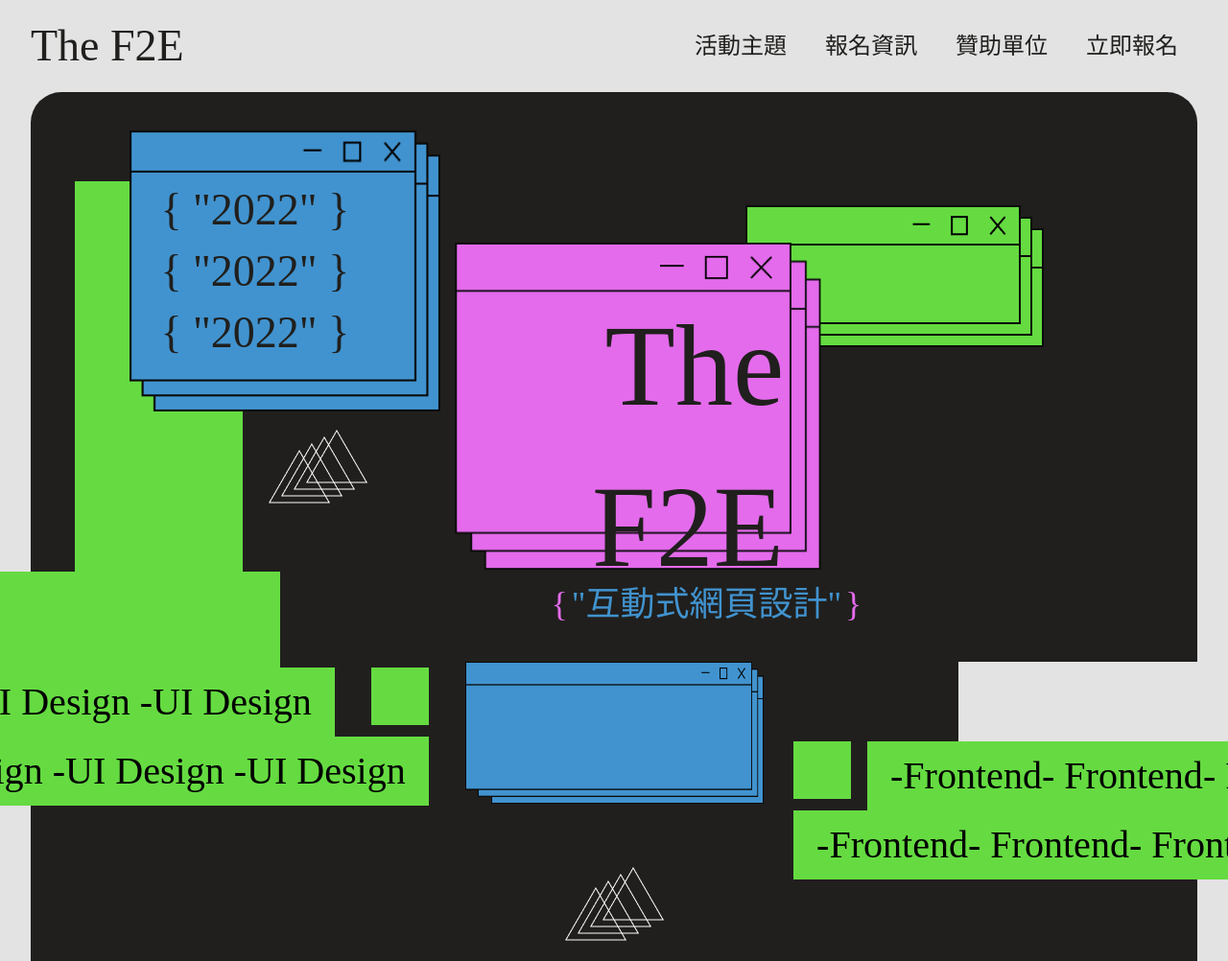
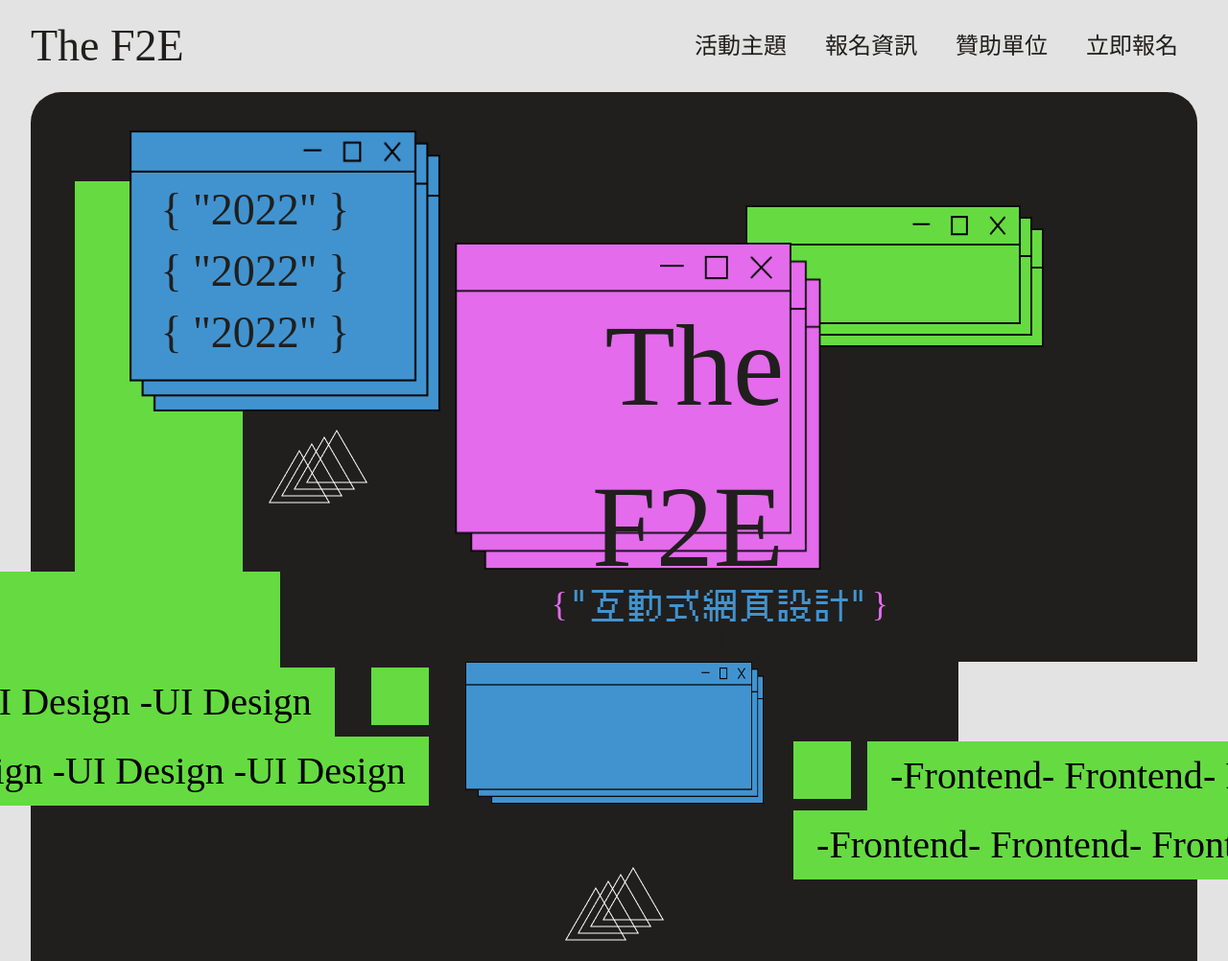
Before and after one commit to yu19941994/f2e2022, a website built with webpack: page src/index.html in a window 1280 px wide. Shown: the top 1002 px of the page at 96% size. Built offline with nearby package versions, Linux system fonts and the light colour scheme; a web font is replaced by a local one.

Commit message:
feat: modify fonts

```diff
--- a/src/scss/layout/_banner.scss
+++ b/src/scss/layout/_banner.scss
@@ -236,7 +236,7 @@
 
     &__title {
         margin: 0px 4px;
-        font-family: 'cubic 11';
+        font-family: 'Cubic_11_1.013_R';
         color: $primary;
 
 
```
Also changed, not shown: dist/css/index.css.
